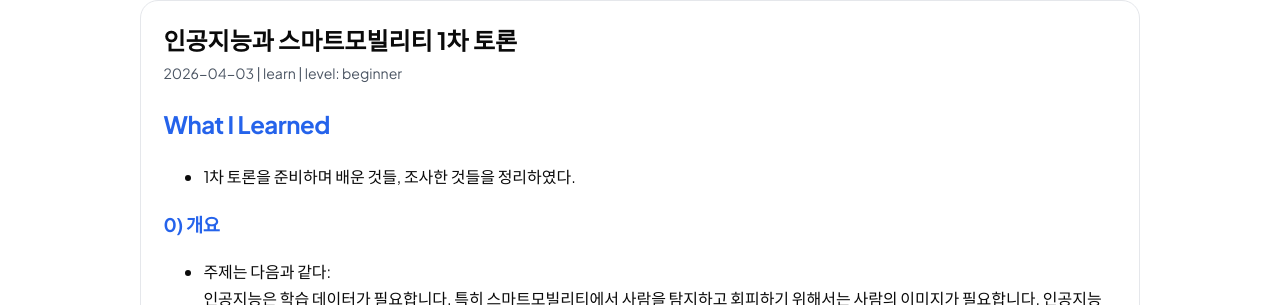
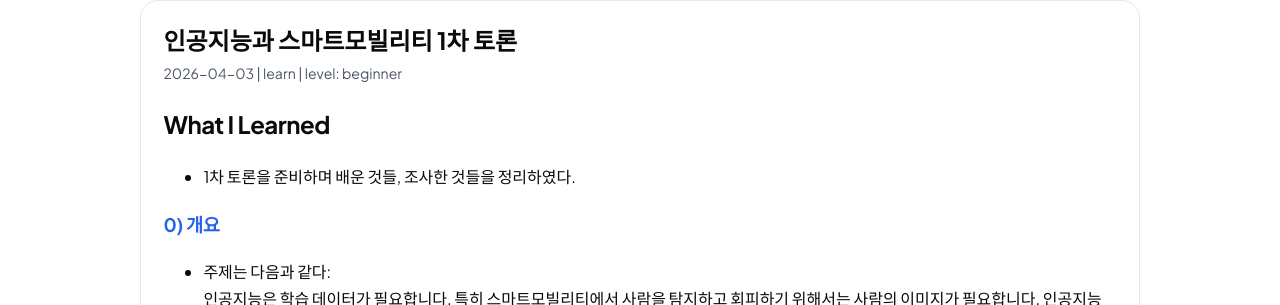
Before and after one commit to LJS24/LJS24.github.io, a Jekyll site: the page built from _posts/learn/2026-04-03-learning-note-인공지능과스마트모빌리티1차토론.md, in a window 1280 px wide. Shown: the part 144-449 px from the top of the page. Built offline with Jekyll 4.4.1, drawn with Linux system fonts in a browser that asks for light colours.

Commit message:
content update-learning note

```diff
--- a/assets/css/site.css
+++ b/assets/css/site.css
@@ -479,7 +479,13 @@ a:hover {
   line-height: 1.3;
 }
 
-.post.post-key-blue .post-content h2,
+.post.post-key-blue .post-header h1,
+.post.post-key-blue .post-content > h2,
+.post.post-key-blue .post-content h3,
+.post.post-key-blue .post-content h4 {
+  color: var(--text);
+}
+
 .post.post-key-blue .post-content h3,
 .post.post-key-blue .post-content h4 {
   color: var(--point);
```
